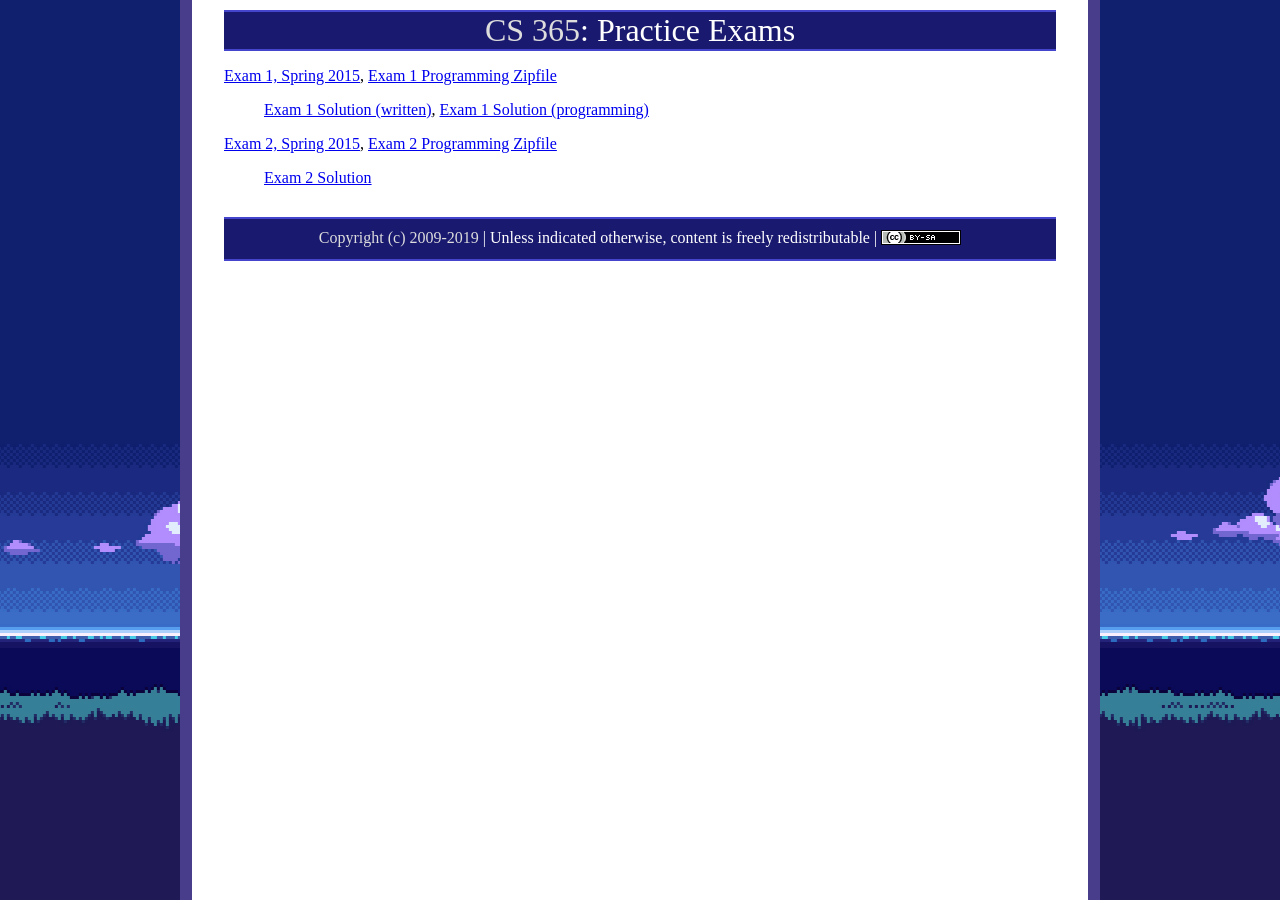
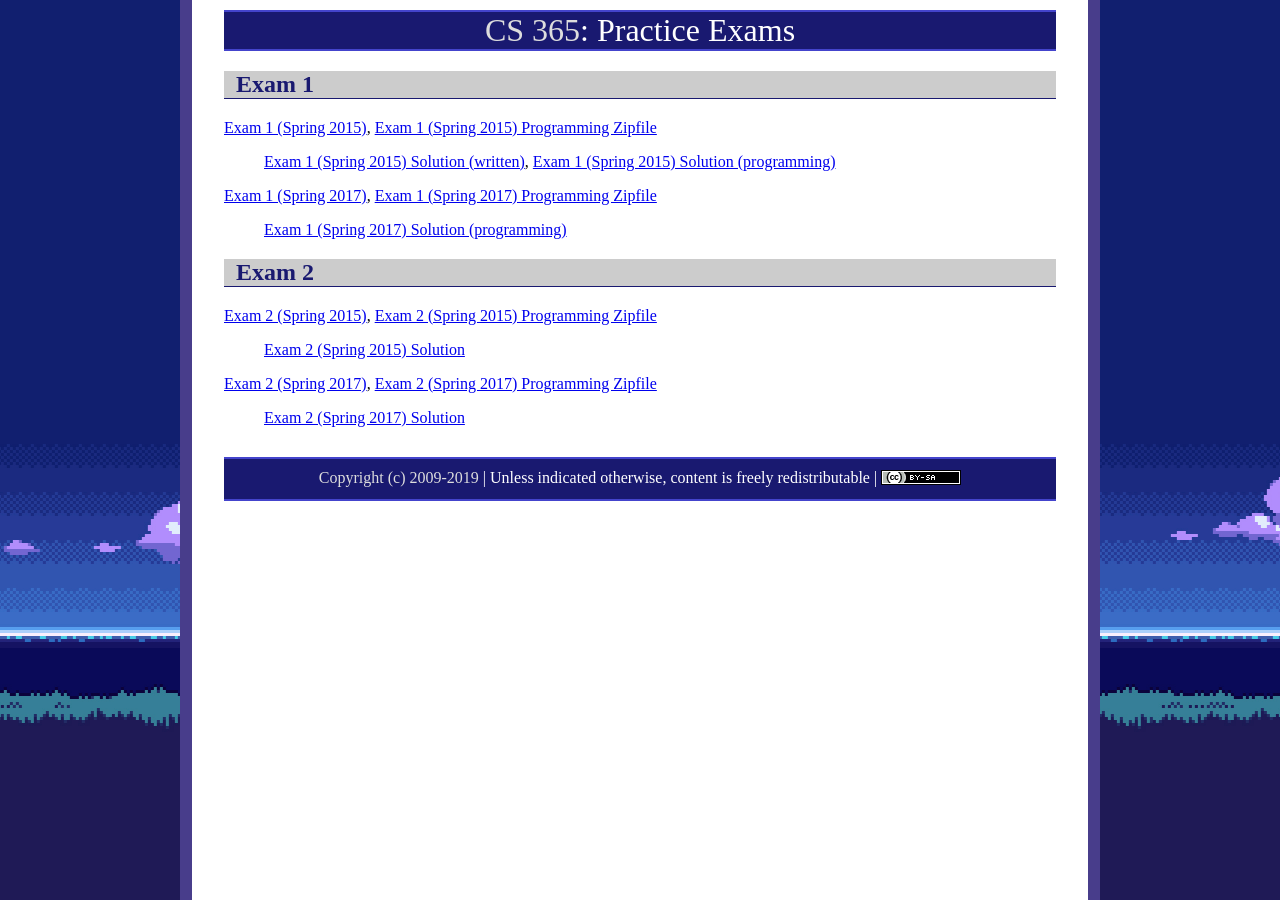
Before and after one commit to ycpcs/cs365-spring2019, a Jekyll site: the page built from practice/index.md, in a window 1280 px wide. Built offline with Jekyll 4.4.1, drawn with Linux system fonts in a browser that asks for light colours.

Commit message:
added practice exams from 2017

```diff
--- a/practice/index.md
+++ b/practice/index.md
@@ -3,10 +3,22 @@ layout: default
 title: "Practice Exams"
 ---
 
-[Exam 1, Spring 2015](cs365-spring2015-exam01.pdf), [Exam 1 Programming Zipfile](CS365_Exam01.zip)
+## Exam 1
 
-> [Exam 1 Solution (written)](cs365-spring2015-exam01-soln.pdf), [Exam 1 Solution (programming)](CS365_Exam01_Solution.zip)
+[Exam 1 (Spring 2015)](cs365-spring2015-exam01.pdf), [Exam 1 (Spring 2015) Programming Zipfile](CS365_Exam01_Spring2015.zip)
 
-[Exam 2, Spring 2015](cs365-spring2015-exam02.pdf), [Exam 2 Programming Zipfile](CS365_Exam02.zip)
+> [Exam 1 (Spring 2015) Solution (written)](cs365-spring2015-exam01-soln.pdf), [Exam 1 (Spring 2015) Solution (programming)](CS365_Exam01_Spring2015_Solution.zip)
 
-> [Exam 2 Solution](CS365_Exam02_Solution.zip)
+[Exam 1 (Spring 2017)](cs365-spring2017-exam01.pdf), [Exam 1 (Spring 2017) Programming Zipfile](CS365_Exam01_Spring2017.zip)
+
+> <!--[Exam 1 (Spring 2017) Solution (written)](cs365-spring2017-exam01-soln.pdf),--> [Exam 1 (Spring 2017) Solution (programming)](CS365_Exam01_Spring2017_Solution.zip)
+
+## Exam 2
+
+[Exam 2 (Spring 2015)](cs365-spring2015-exam02.pdf), [Exam 2 (Spring 2015) Programming Zipfile](CS365_Exam02.zip)
+
+> [Exam 2 (Spring 2015) Solution](CS365_Exam02_Spring2015_Solution.zip)
+
+[Exam 2 (Spring 2017)](cs365-spring2017-exam02.pdf), [Exam 2 (Spring 2017) Programming Zipfile](CS365_Exam02.zip)
+
+> [Exam 2 (Spring 2017) Solution](CS365_Exam02_Spring2017_Solution.zip)
```
Also changed, not shown: index.md (+1 -0 lines), 13 other files.
